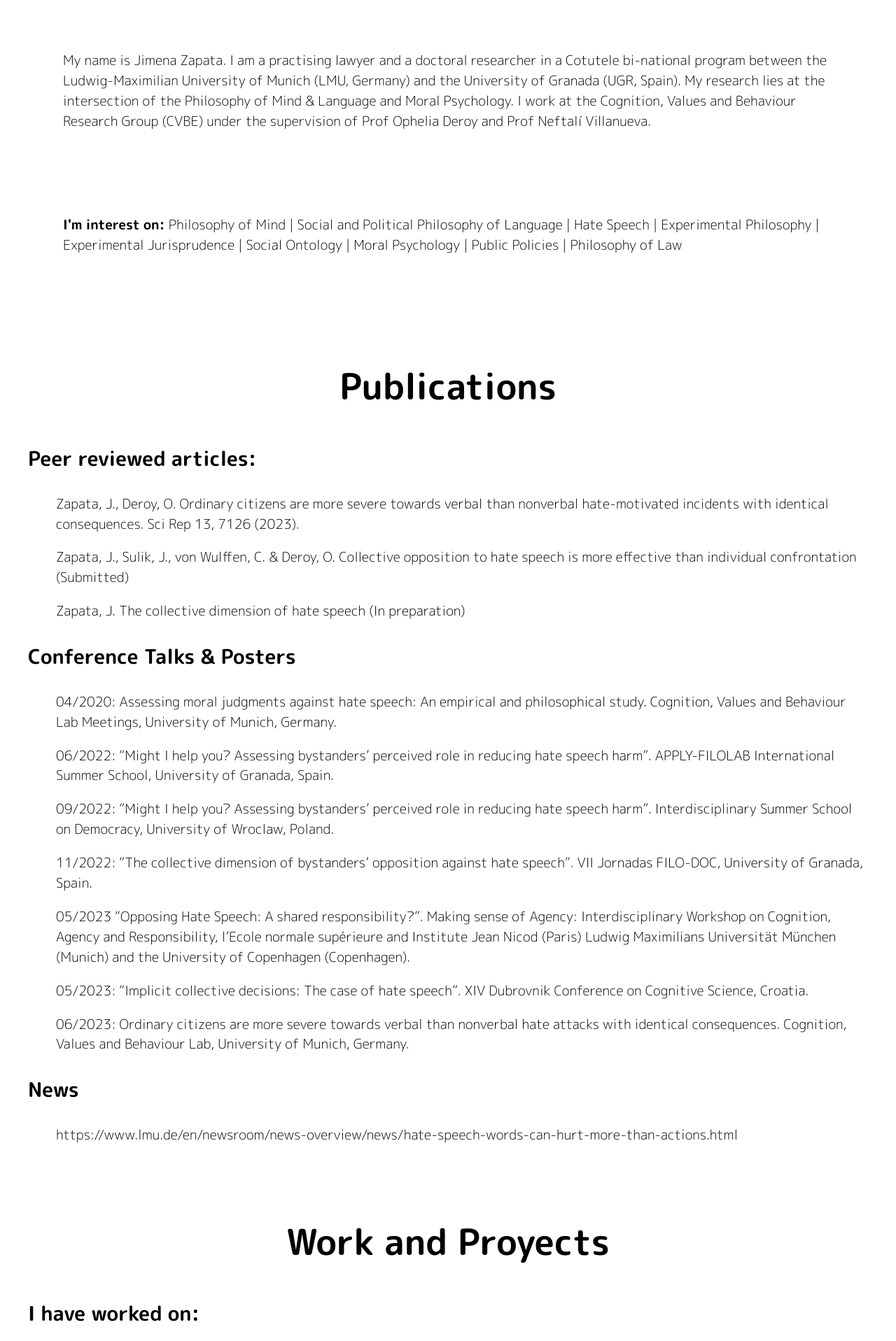
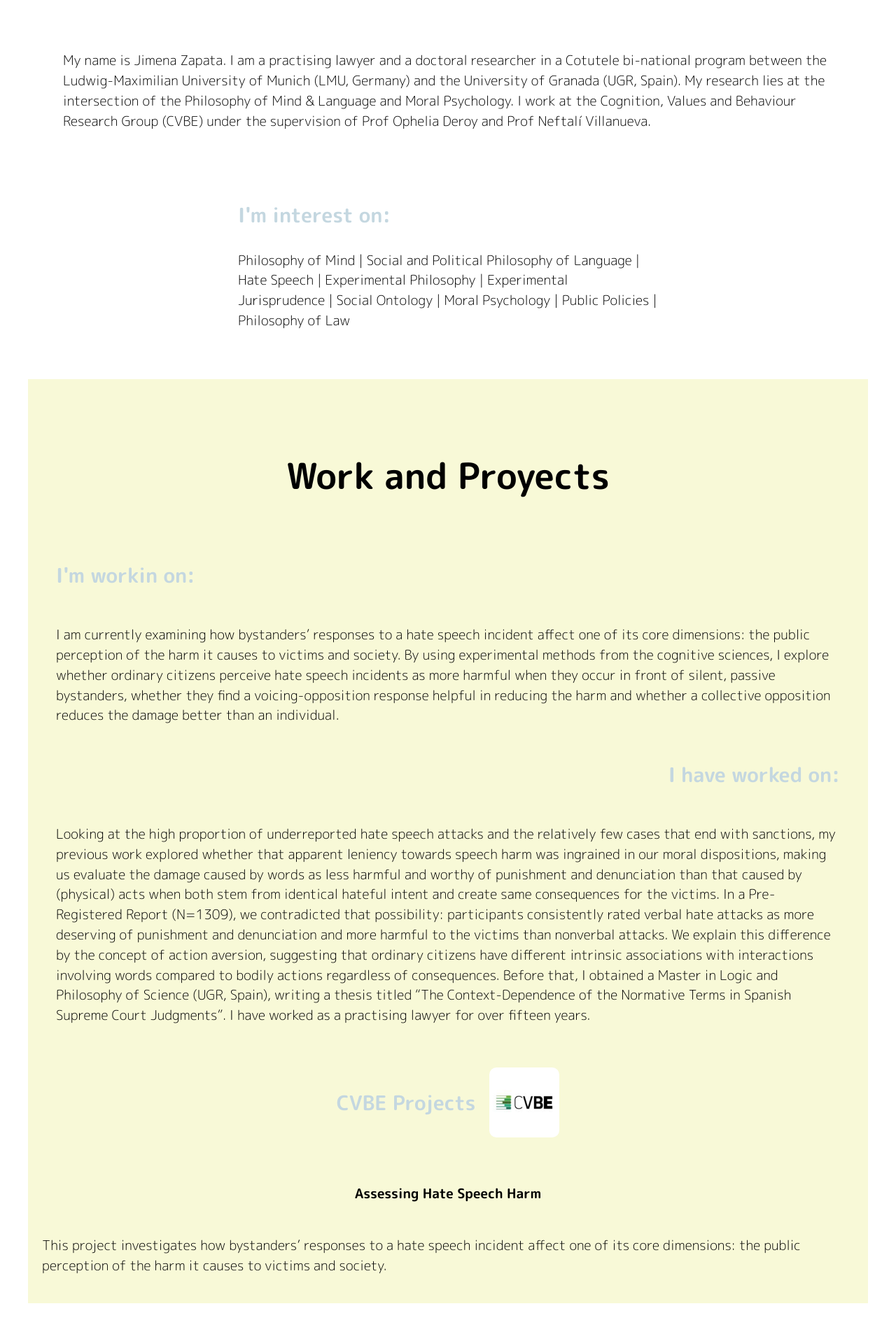
Before and after one commit to MariaJGuerrero/J.Z-personal-page, a React (Vite) app in the folder jimena-page/: page / in a window 1280 px wide. Shown: the part 880-2797 px from the top of the page at 70% size. Built offline with nearby package versions, Linux system fonts and the light colour scheme; a web font is replaced by a local one.

Commit message:
some styles

```diff
--- a/jimena-page/src/components/home.tsx
+++ b/jimena-page/src/components/home.tsx
@@ -35,36 +35,22 @@ function Home() {
                         </p>
                     </div>
                 </div>
-                <p className="text-interestings">
-                    <span style={{fontWeight: 'bold'}}>I'm interest on: </span>
+                <div className="text-interestings">
+                    <h3>I'm interest on: </h3>
+                    <p >
                         Philosophy of Mind | Social and Political Philosophy of Language | Hate Speech | Experimental Philosophy | Experimental Jurisprudence | Social Ontology | Moral Psychology | Public Policies | Philosophy of Law
                     </p>
+                </div>
             </section>
-            <section className="publications-section">
-                <h2>Publications</h2>
-                <h3>Peer reviewed articles:</h3>
-                <ul className="publications-list">
-                    {publications.map((publication)=>
-                        <li style={{listStyle: 'none'}}><p>{publication.text}</p></li>
-                    )}
-                </ul>
-                <h3>Conference Talks & Posters</h3>
-                <ul className="conferences-list">
-                    {conferences.map((conference)=>
-                        <li style={{listStyle: 'none'}}><p>{conference.text}</p></li>
-                    )}
-                </ul>
-                <h3>News</h3>
-                <ul className="news-list">
-                    {news.map((text)=>
-                        <li style={{listStyle: 'none'}}><p>{text.text}</p></li>
-                    )}
-                </ul>
-            </section>
-            <section className="proyects-section"></section>
+
+            <section className="proyects-section">
+                <h2>Work and Proyects</h2>
                 <div className="work">
-                <h2>Work and Proyects</h2>
-                <div>
+                    <div className="work-div">
+                        <h3 className="today-work-text">I'm workin on:</h3>
+                        <p className="today-work-text">
+                            I am currently examining how bystanders’ responses to a hate speech incident affect one of its core dimensions: the public perception of the harm it causes to victims and society. By using experimental methods from the cognitive sciences, I explore whether ordinary citizens perceive hate speech incidents as more harmful when they occur in front of silent, passive bystanders, whether they find a voicing-opposition response helpful in reducing the harm and whether a collective opposition reduces the damage better than an individual.
+                        </p>
                         <h3 className="previously-work-text">I have worked on:</h3>
                         <p className="previously-work-text">
                             Looking at the high proportion of underreported hate speech attacks and the relatively few cases that end with sanctions, my previous work explored whether that apparent leniency towards speech harm was ingrained in our moral dispositions, making us evaluate the damage caused by words as less harmful and worthy of punishment and denunciation than that caused by (physical) acts when both stem from identical hateful intent and create same consequences for the victims. In a Pre-Registered Report (N=1309), we contradicted that possibility: participants consistently rated verbal hate attacks as more deserving of punishment and denunciation and more harmful to the victims than nonverbal attacks. We explain this difference by the concept of action aversion, suggesting that ordinary citizens have different intrinsic associations with interactions involving words compared to bodily actions regardless of consequences.
@@ -73,25 +59,44 @@ function Home() {
 
                             I have worked as a practising lawyer for over fifteen years.
                         </p>
-                    <h3 className="today-work-text">I'm workin on:</h3>
-                    <p className="today-work-text">
-                        I am currently examining how bystanders’ responses to a hate speech incident affect one of its core dimensions: the public perception of the harm it causes to victims and society. By using experimental methods from the cognitive sciences, I explore whether ordinary citizens perceive hate speech incidents as more harmful when they occur in front of silent, passive bystanders, whether they find a voicing-opposition response helpful in reducing the harm and whether a collective opposition reduces the damage better than an individual.
-                    </p>
                     </div>
                 </div>
                 <div className="proyects">
-                    <div className="logo">
+                    <div className="cvbe-container">
                         <h3>CVBE Projects</h3>
                         <img className="logo-img" src="/images/CUBE-Logo.jpg" alt="logo CVBE" />
                     </div>
                     <div className="proyect-description">
-                        <h3>Assessing Hate Speech Harm</h3>
+                        <h4>Assessing Hate Speech Harm</h4>
                         <p>
                             This project investigates how bystanders’ responses to a hate speech incident affect one of its core dimensions:
                             the public perception of the harm it causes to victims and society.
                         </p>
                     </div>
                 </div>
+            </section>
+
+            <section className="publications-section">
+                <h2>Publications</h2>
+                <h3 className="publications-title">Peer reviewed articles:</h3>
+                <ul className="publications-list">
+                    {publications.map((publication)=>
+                        <li style={{listStyle: 'none'}}><p>{publication.text}</p></li>
+                    )}
+                </ul>
+                <h3 className="publications-title">Conference Talks & Posters</h3>
+                <ul className="conferences-list">
+                    {conferences.map((conference)=>
+                        <li style={{listStyle: 'none'}}><p>{conference.text}</p></li>
+                    )}
+                </ul>
+                <h3 className="publications-title">News</h3>
+                <ul className="news-list">
+                    {news.map((text)=>
+                        <li style={{listStyle: 'none'}}><p>{text.text}</p></li>
+                    )}
+                </ul>
+            </section>
             <section className="contact"></section>
                 <h2>Contact me</h2>
                 <p>email</p>
--- a/jimena-page/src/styles/home.css
+++ b/jimena-page/src/styles/home.css
@@ -4,13 +4,6 @@
     background-size: cover;
     background-repeat:no-repeat ;
     width: 100%;
-}
-
-.about-section{
-    display: flex;
-    justify-content: center;
-    align-items: center;
-    flex-wrap: wrap;
 }
 
 .sections-buttons{
@@ -30,16 +23,31 @@ h2{
     margin-top: 100px;
     font-weight: bolder;
     justify-self: center;
+
 }
 
 h3{
     font-weight: bold;
     font-size:1.8rem;
+    color: #C4D7E0;
+}
+
+h4{
+    font-size: 1.2rem;
+    text-decoration: under;
 }
 
 p{
     font-size: 1.2rem;
     font-weight: lighter;
+}
+
+.about-section{
+    display: flex;
+    justify-content: center;
+    align-items: center;
+    flex-wrap: wrap;
+    margin-bottom: 50px;
 }
 
 .about-content-div{
@@ -60,36 +68,67 @@ p{
 }
 
 .text-interestings{
-    margin: 50px;
+    max-width: 50%;
+}
+
+.publications-section{
+    display: flex;
+    justify-content: center;
+    align-items: center;
+    flex-direction: column;
+    flex-wrap: wrap;
+}
+
+.publications-title{
+    display: flex;
+    justify-content: start;
 }
 
 
-.previously-work-text{
+.proyects-section{
     display: flex;
-    justify-content: flex-start;
+    justify-content: center;
+    align-items: center;
+    flex-direction: column;
+    flex-wrap: wrap;
+    background-color: #F8F9D7;
+    width: 100%;
+}
+
+.work-div{
+    margin: 30px;
 }
 
 .today-work-text{
     display: flex;
+    justify-content: flex-start;
+    padding: 10px;
+}
+
+.previously-work-text{
+    display: flex;
     justify-content: flex-end;
+    padding: 10px;
 }
 
 .proyects{
     display: flex;
-    flex-direction: row;
+    flex-direction: column;
 }
 
-.logo{
+.cvbe-container{
     display: flex;
     justify-content: center;
     align-items: center;
     flex-wrap: wrap;
-    margin: 50px;
+    margin: 20px;
 
 }
 
 .logo-img{
-    height: 200px;
+    height: 100px;
+    margin-left: 20px;
+    border-radius: 10%;
 }
 
 .proyect-description{
@@ -97,6 +136,6 @@ p{
     justify-content: center;
     align-items: center;
     flex-direction: column;
-    margin: 50px;
+    margin: 20px;
 
 }
```
Lines whose indentation alone changed are shown as unchanged.
